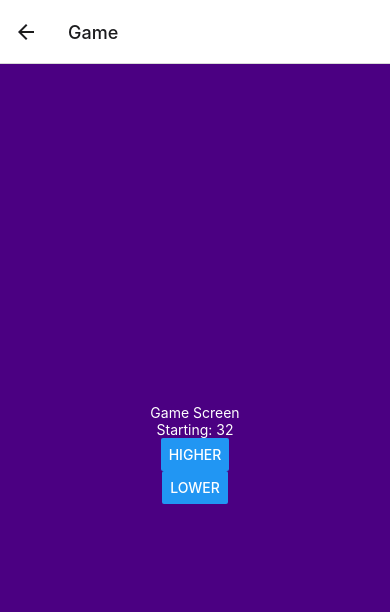
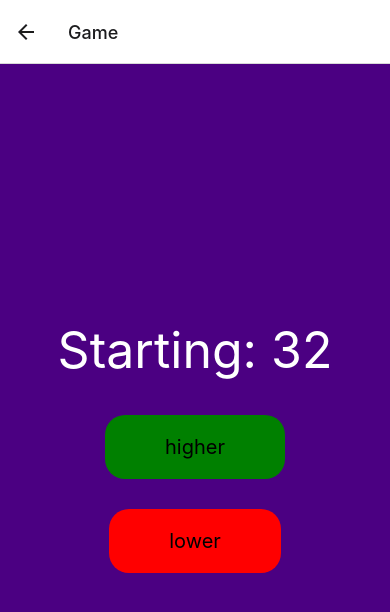
Before and after one commit to healingfields/animatedGame, a React Native app: screen /Game in a window 390 px wide. Shown: the top 612 px of the page. Built offline with nearby package versions, Linux system fonts and the light colour scheme.

Commit message:
created custom animatedbutton with fadding animation

```diff
--- /dev/null
+++ b/components/AnimatedButton.js
@@ -0,0 +1,54 @@
+import React, { useRef } from 'react'
+import { Animated, Easing, StyleSheet, Text, TouchableHighlight, TouchableWithoutFeedback, View } from 'react-native'
+
+const styles = StyleSheet.create({
+    button: {
+        display: 'flex',
+        alignItems: 'center',
+        borderRadius: 20,
+        backgroundColor: 'pink',
+        paddingHorizontal: 60,
+        paddingVertical: 20,
+        marginVertical: 15
+    },
+    buttonRed: {
+        backgroundColor: 'red'
+    },
+    buttonGreen: {
+        backgroundColor: 'green'
+    },
+    buttonText: {
+        fontSize: 20,
+        color: 'black'
+    }
+})
+
+function AnimatedButton({ onPress, action }) {
+
+    const opacity = useRef(new Animated.Value(1))
+
+    return (
+        <TouchableWithoutFeedback
+            onPress={() => {
+                Animated.timing(opacity.current, {
+                    toValue: 0.2,
+                    duration: 800,
+                    useNativeDriver: true,
+                    easing: Easing.linear(),
+                }).start(() => onPress())
+            }}
+        >
+            <Animated.View style={[styles.button,
+            action === 'higher' ? styles.buttonGreen : styles.buttonRed, { opacity: opacity.current }]}
+
+            >
+                <Text style={styles.buttonText}>
+                    {action}
+                </Text>
+            </Animated.View>
+
+        </TouchableWithoutFeedback>
+    )
+}
+
+export default AnimatedButton
--- a/screens/Game.js
+++ b/screens/Game.js
@@ -1,6 +1,7 @@
 import { useNavigation } from '@react-navigation/native';
 import React, { useEffect, useState } from 'react'
-import { Alert, Button, StyleSheet, Text, View } from 'react-native'
+import { Alert, Button, StyleSheet, Text, TouchableHighlight, View } from 'react-native'
+import AnimatedButton from '../components/AnimatedButton';
 
 const styles = StyleSheet.create({
     container: {
@@ -9,8 +10,29 @@ const styles = StyleSheet.create({
         alignItems: 'center',
         backgroundColor: 'indigo'
     },
-    title: {
-        color: 'white'
+    baseNumber: {
+        color: 'white',
+        fontSize: 50,
+        marginBottom: 20
+    },
+    button: {
+        display: 'flex',
+        alignItems: 'center',
+        borderRadius: 20,
+        backgroundColor: 'pink',
+        paddingHorizontal: 60,
+        paddingVertical: 20,
+        marginVertical: 15
+    },
+    buttonRed: {
+        backgroundColor: 'red'
+    },
+    buttonGreen: {
+        backgroundColor: 'green'
+    },
+    buttonText: {
+        fontSize: 20,
+        color: 'black'
     }
 })
 
@@ -36,10 +58,10 @@ function Game() {
 
     return (
         <View style={styles.container}>
-            <Text style={styles.title}>Game Screen</Text>
-            <Text style={styles.title}>Starting: {baseNumber}</Text>
-            <Button onPress={() => setChoice('higher')} title='higher' />
-            <Button onPress={() => setChoice('lower')} title='lower' />
+            <Text style={styles.baseNumber}>Starting: {baseNumber}</Text>
+            <AnimatedButton onPress={() => setChoice('higher')} action='higher' />
+            <AnimatedButton onPress={() => setChoice('lower')} action='lower' />
+
         </View>
     )
 }
```
